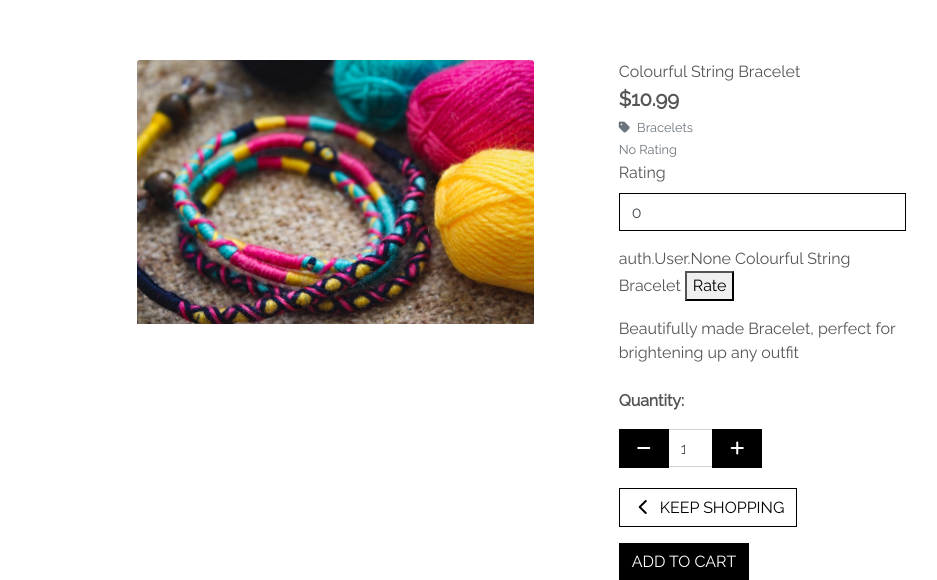
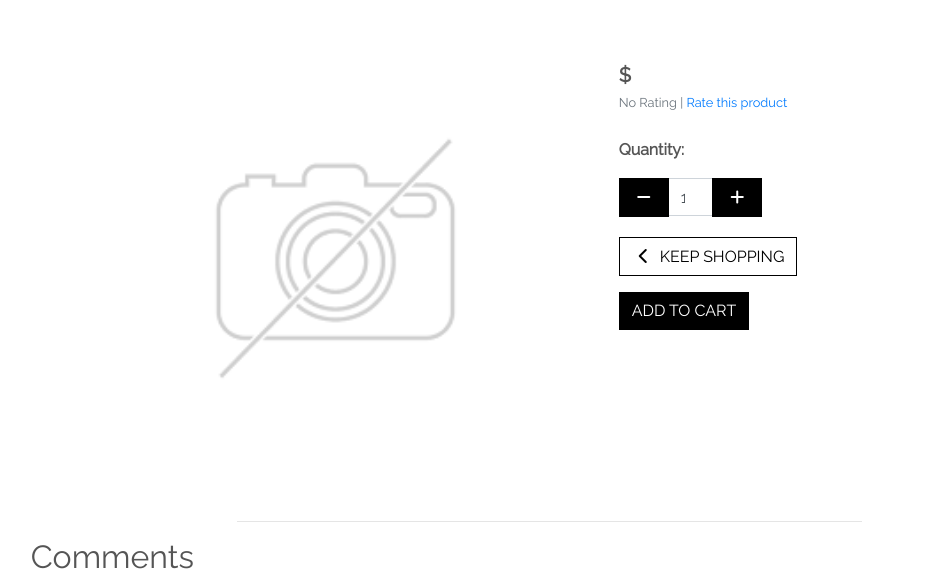
Before and after one commit to DarraghReid/krafts, a Django app: template products/templates/products/product_detail.html in a window 1280 px wide. Shown: the part 152-732 px from the top of the page, without its empty margins (91-1028 px from the left). Run offline with Django 3.2, Linux system fonts and the light colour scheme; the template is opened without the code that fills it: values that come from a table or form of the project are taken from there, others are empty; data comes from the database, SQL or seed files in the repository; parts of the project's set-up code (start-up, migrations or seed data) failed here and were passed over; some libraries are stand-ins or nearby versions.

Commit message:
finish rating functionaltiy

```diff
--- a/products/forms.py
+++ b/products/forms.py
@@ -19,6 +19,9 @@ class ProductForm(forms.ModelForm):
     image = forms.ImageField(
         label="Image", required=False, widget=CustomClearableFileInput)
 
+    # Set min and max values for rating field
+    rating = forms.IntegerField(min_value=0, max_value=5)
+
     # Override __intit__ method to customize category spelling
     def __init__(self, *args, **kwargs):
         super().__init__(*args, **kwargs)
@@ -29,10 +32,13 @@ class ProductForm(forms.ModelForm):
 
         # Use friendly names in form instead of name field
         self.fields['category'].choices = friendly_names
+
+        # Remove rating label from rating field
+        self.fields['rating'].label = False
+
         # Add 'border-black rounded-0' classes to match site styles
         for field_name, field in self.fields.items():
             field.widget.attrs['class'] = 'border-black rounded-0'
-
 
 class CommentForm(forms.ModelForm):
     """ Create Comment form using Django instead of directly in the HTML.
@@ -70,5 +76,3 @@ class CommentForm(forms.ModelForm):
         # Set form placeholder attributes to respective
         # value in placeholder dict above
         self.fields['comment'].widget.attrs['placeholder'] = placeholders['comment']
-        # comment autofocus attribute set to true, so cursor starts here
-        self.fields['comment'].widget.attrs['autofocus'] = True
--- a/products/models.py
+++ b/products/models.py
@@ -35,8 +35,7 @@ class Product(models.Model):
     name = models.CharField(max_length=254)
     description = models.TextField()
     price = models.DecimalField(max_digits=6, decimal_places=2)
-    rating = models.DecimalField(
-        max_digits=6, decimal_places=2, default=0, null=True, blank=True)
+    rating = models.IntegerField(default=0, blank=True)
     image_url = models.URLField(max_length=1024, null=True, blank=True)
     image = models.ImageField(null=True, blank=True)
     rates = models.ManyToManyField(User, blank=True, related_name="products")
--- a/products/templates/products/includes/reply_form_toggle.html
+++ b/products/templates/products/includes/form_toggle.html
@@ -13,4 +13,19 @@
             toggleForm.classList.add('d-none');
         }
     }
+
+    // Toggle the rate form when rate button is clicked
+    function rateFormToggle() {
+        // Get the rate form
+        let rateForm = document.getElementById("rate-form")
+
+        // If the form is currently displaying, hide it
+        if (rateForm.classList.contains('d-none')) {
+            rateForm.classList.remove('d-none');
+        }
+        // If the form is not currently displaying, display it
+        else {
+            rateForm.classList.add('d-none');
+        }
+    }
 </script>
--- a/products/templates/products/product_detail.html
+++ b/products/templates/products/product_detail.html
@@ -60,14 +60,18 @@
                     {% else %}
                         <!-- Otherwise, inform customer the product has no rating -->
                         <small class="text-muted">
-                            No Rating
+                            No Rating |
+                            <a href="#" onclick="rateFormToggle()">Rate this product</a>
                         </small>
                     {% endif %}
-                    <!-- Provide means to rate product -->
+                    <!-- Provide means to rate product only to those who have not yet rated the product -->
                     {% if request.user in product.rates.all %}
+                        <p>
                             <small class="text-muted">You have already rated this product.</small>
+                        </p>
                     {% else %}
-                        <form action="{% url 'rate_product' product.id %}" method="POST">
+                        <!-- Rating form displaying rating field only -->
+                        <form class="d-none mt-3 mb-2" id="rate-form" action="{% url 'rate_product' product.id %}" method="POST">
                             {% csrf_token %}
                             {% for field in product_form %}
                                 {% if field.name == 'rating' %}
@@ -76,19 +80,19 @@
                                     {{ field.as_hidden}}
                                 {% endif %}
                             {% endfor %}
-                            {{ product.rates }}
-                            {{ product.name }}
-                            <button type="submit">Rate</button>
+                            <button class="btn btn-black rounded-0" type="submit">Rate</button>
                         </form>
                     {% endif %}
                     <!-- If user is superuser, provide option to edit/delete product -->
                     {% if request.user.is_superuser %}
-                    <small class="ml-3">
+                    <p>
+                        <small>
                             <!-- Edit product -->
                             <a href="{% url 'edit_product' product.id %}">Edit</a> |
                             <!-- Delete product -->
                             <a class="text-danger" href="{% url 'delete_product' product.id %}">Delete</a>
                         </small>
+                    </p>
                     {% endif %}
                     <p class="mt-3">{{ product.description }}</p>
                     <!-- Form to add product to shopping cart -->
@@ -270,5 +274,5 @@
 {% block postloadjs %}
 {{ block.super }}
 {% include 'products/includes/quantity_input_script.html' %}
-{% include 'products/includes/reply_form_toggle.html' %}
+{% include 'products/includes/form_toggle.html' %}
 {% endblock %}
```
Also changed, not shown: products/migrations/0022_alter_product_rating.py (added), products/migrations/0023_alter_product_rating.py (added), products/migrations/0024_alter_product_rating.py (added), products/migrations/0025_alter_product_rating.py (added), products/migrations/0026_alter_product_rating.py (added), products/migrations/0027_alter_product_rating.py (added), products/migrations/0028_alter_product_rating.py (added), products/migrations/0029_alter_product_rating.py (added), products/migrations/0030_alter_product_rating.py (added), products/migrations/0031_alter_product_rating.py (added), products/migrations/0032_alter_product_rating.py (added). Lines whose indentation alone changed are shown as unchanged.
